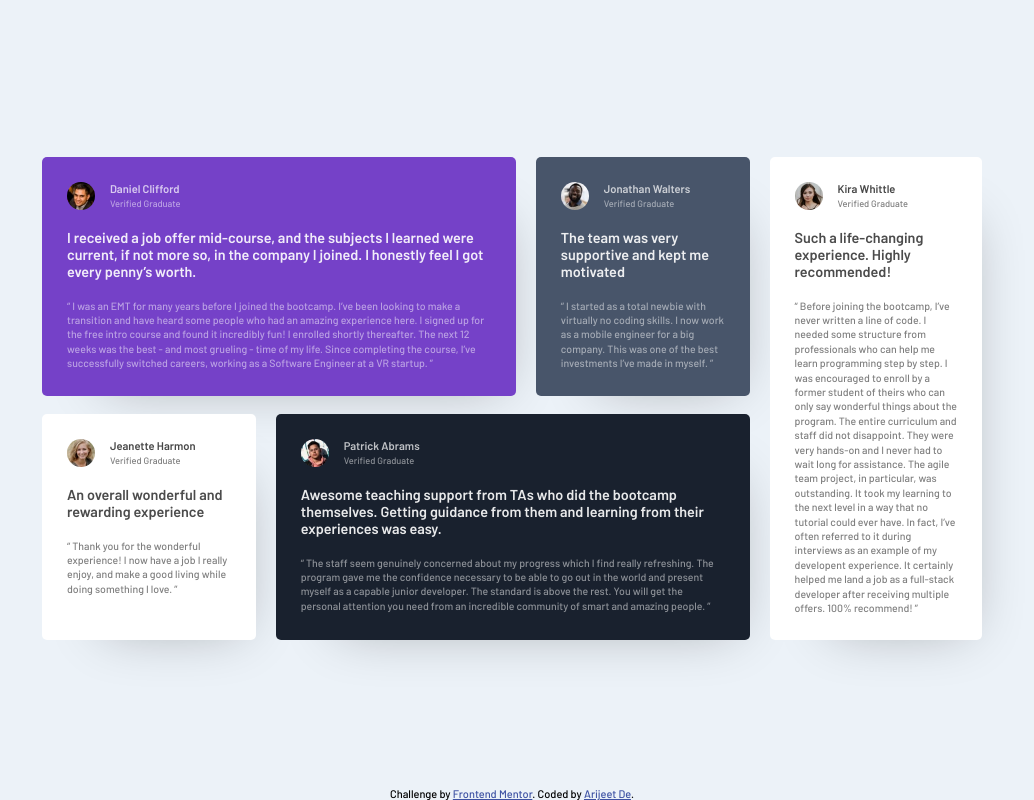
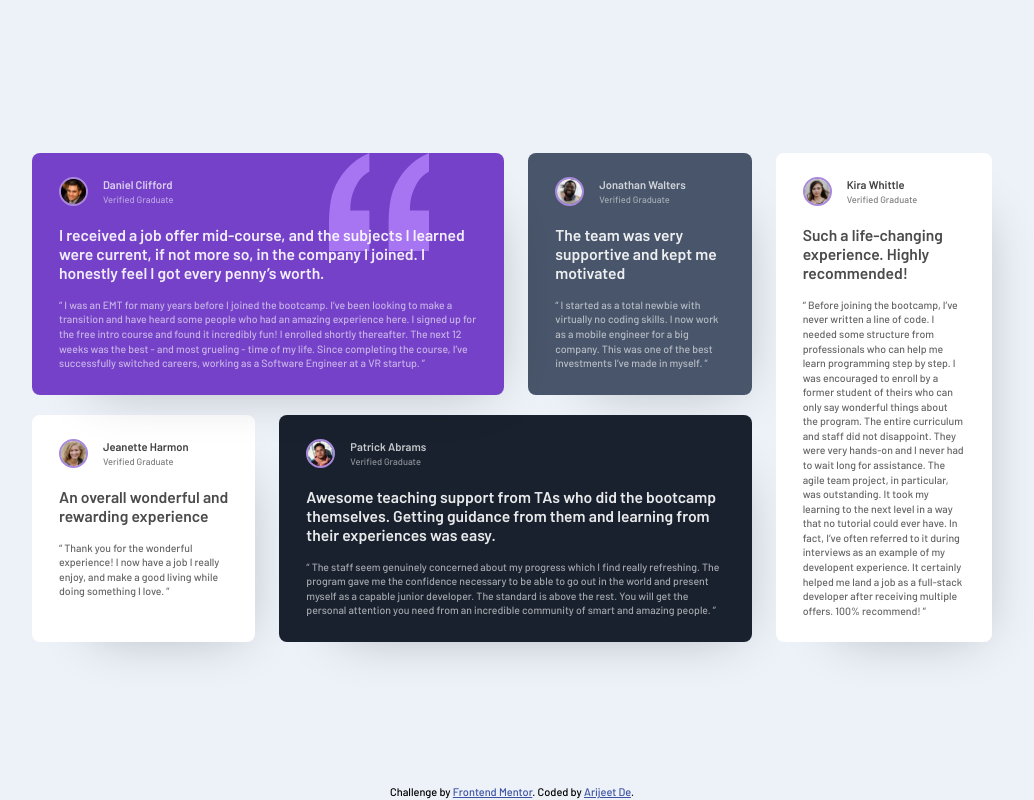
Before and after one commit to debroglie27/TestimonialsGridSection, a plain HTML site: page index.html in a window 1280 px wide. Shown: the whole page, without its empty margins (128-1162 px from the left). Drawn offline with Linux system fonts and the light colour scheme.

Commit message:
making final changes in style.css

```diff
--- a/index.html
+++ b/index.html
@@ -26,7 +26,7 @@
       .attribution {
         font-size: 11px;
         text-align: center;
-        /* margin-bottom: 5px; */
+        margin-bottom: 2px;
       }
       .attribution a {
         color: hsl(228, 45%, 44%);
@@ -38,6 +38,7 @@
       <div class="main-left">
         <div class="main-left-top">
           <section class="testimonial-1 grid-item">
+            <img class="quote" src="./images/bg-pattern-quotation.svg" alt="Quotation Image">
             <div class="testimonial-top">
               <img src="./images/image-daniel.jpg" alt="Daniel Profile Image" />
               <div class="testimonial-top-text">
--- a/style.css
+++ b/style.css
@@ -21,34 +21,28 @@ body {
 .testimonial-1 {
   background-color: hsl(263, 55%, 52%);
   color: hsl(0, 0%, 100%);
-  border-radius: 5px;
-  box-shadow: 24px 28px 55px -39px rgba(0,0,0,0.3);
+  position: relative;
+}
+
+.quote {
+  width: 100px;
+  position: absolute;
+  right: 16%;
+  top: 0;
 }
 
 .testimonial-2 {
   background-color: hsl(217, 19%, 35%);
   color: hsl(0, 0%, 100%);
-  border-radius: 5px;
-  box-shadow: 24px 28px 55px -39px rgba(0,0,0,0.3);
 }
 
-.testimonial-3 {
+.testimonial-3, .testimonial-5 {
   background-color: hsl(0, 0%, 100%);
-  border-radius: 5px;
-  box-shadow: 24px 28px 55px -39px rgba(0,0,0,0.3);
 }
 
 .testimonial-4 {
   background-color: hsl(219, 29%, 14%);
   color: hsl(0, 0%, 100%);
-  border-radius: 5px;
-  box-shadow: 24px 28px 55px -39px rgba(0,0,0,0.3);
-}
-
-.testimonial-5 {
-  background-color: hsl(0, 0%, 100%);
-  border-radius: 5px;
-  box-shadow: 24px 28px 55px -39px rgba(0,0,0,0.3);
 }
 
 .main-left .grid-item {
@@ -56,7 +50,9 @@ body {
 }
 
 .grid-item {
-  padding: 25px;
+  padding: 24px 27px;
+  border-radius: 8px;
+  box-shadow: 24px 28px 55px -39px rgba(0,0,0,0.3);
 }
 
 .testimonial-top {
@@ -66,14 +62,27 @@ body {
 }
 
 .testimonial-top img {
-  width: 28px;
+  width: 29px;
   border-radius: 50%;
+  border: 2px solid hsl(263, 55%, 70%);
   margin-right: 15px;
 }
 
+.testimonial-writer-name {
+  font-size: 0.7rem;
+  font-weight: 600;
+  margin-bottom: 3px;
+  opacity: 0.75;
+}
+
+.testimonial-writer-type {
+  font-size: 0.58rem;
+  opacity: 0.5;
+}
+
 .grid-item h1 {
-  margin-bottom: 19px;
-  font-size: 0.9rem;
+  margin-bottom: 16px;
+  font-size: 0.98rem;
 }
 
 .testimonial-1 h1, .testimonial-2 h1, .testimonial-4 h1 {
@@ -84,29 +93,17 @@ body {
   opacity: 0.7;
 }
 
-.testimonial-writer-name {
-  font-size: 0.7rem;
-  font-weight: 600;
-  margin-bottom: 3px;
-  opacity: 0.72;
-}
-
-.testimonial-writer-type {
-  font-size: 0.58rem;
-  opacity: 0.5;
-}
-
 .testimonial-content {
   font-size: 0.66rem;
-  opacity: 0.5;
-  line-height: 0.9rem;
+  opacity: 0.6;
+  line-height: 0.91rem;
 }
 
 @media (min-width: 576px) {
 
     .testimonial-grid-container {
         display: flex;
-        max-width: 980px;
+        max-width: 1000px;
         margin: auto;
         padding: 40px 20px 30px 20px;
     }
@@ -117,7 +114,7 @@ body {
 
     .testimonial-5 {
       flex-basis: 23%;
-      margin-left: 10px;
+      margin-left: 14px;
     }
 
     .main-left {
@@ -130,32 +127,32 @@ body {
     .main-left-top {
       display: flex;
       flex-basis: 50%;
-      margin-bottom: 9px;
+      margin-bottom: 10px;
     }
 
     .main-left-bottom {
       display: flex;
       flex-basis: 50%;
-      margin-top: 9px;
+      margin-top: 10px;
     }
 
     .testimonial-1 {
-      flex-basis: 69%;
-      margin-right: 10px;
+      flex-basis: 68%;
+      margin-right: 14px;
     }
 
     .testimonial-2 {
-      flex-basis: 31%;
+      flex-basis: 32%;
       margin-left: 10px;
     }
 
     .testimonial-3 {
-      flex-basis: 31%;
+      flex-basis: 32%;
       margin-right: 10px;
     }
 
     .testimonial-4 {
-      flex-basis: 69%;
-      margin-left: 10px;
+      flex-basis: 68%;
+      margin-left: 14px;
     }
 }
```
